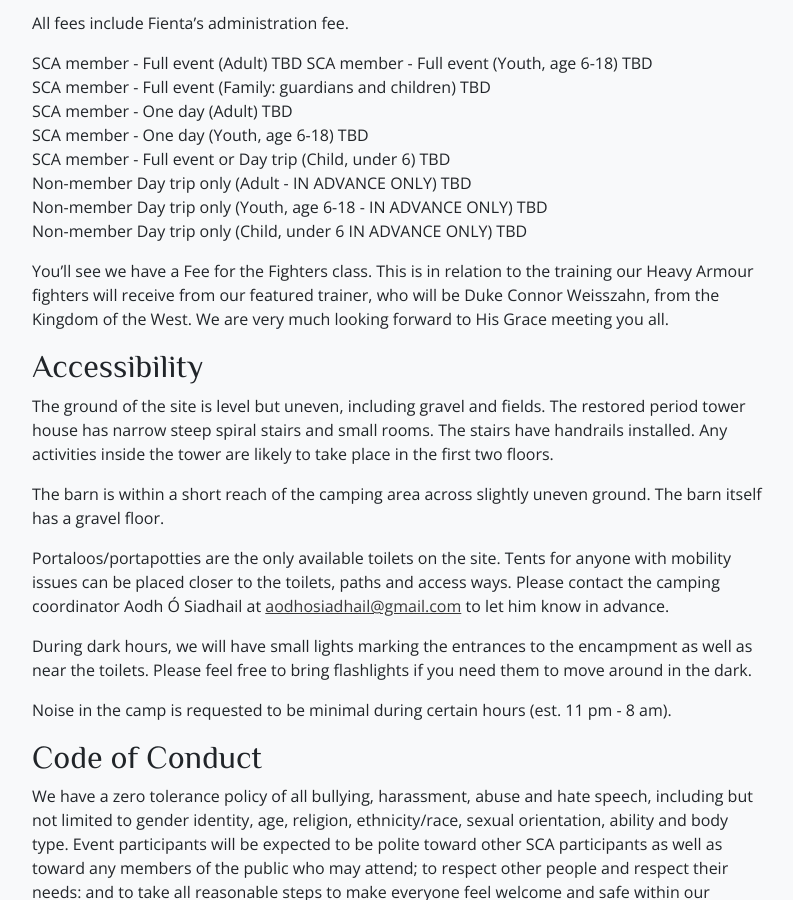
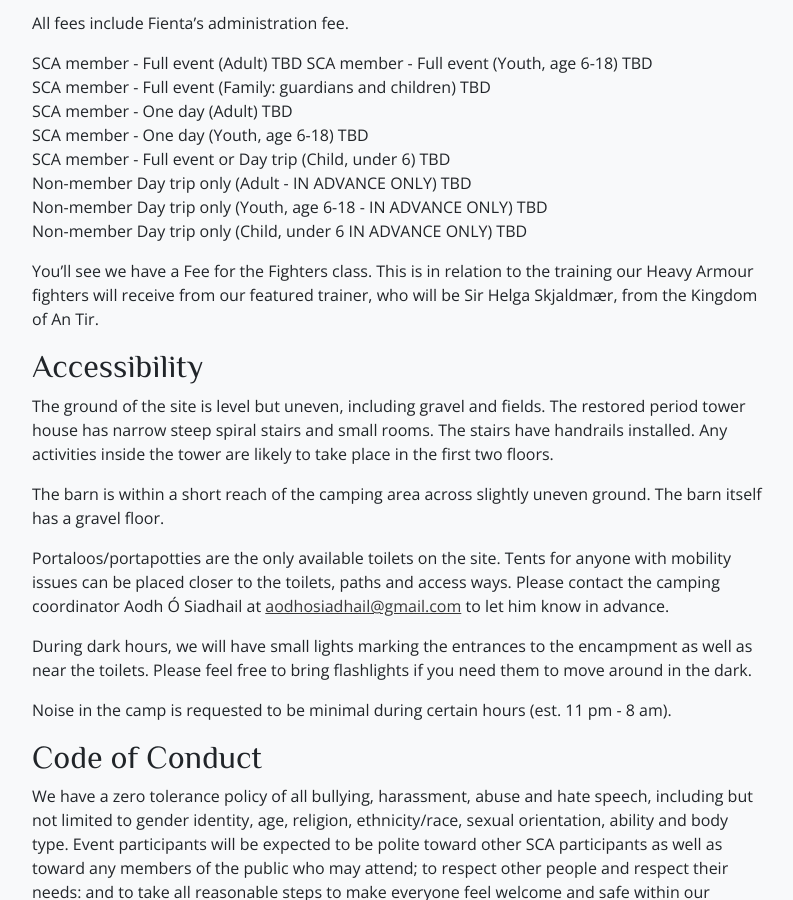
Before and after one commit to drachenwald/dun-in-mara, a Jekyll site: the page built from events/2026/strawberry-raid-v/index.md, in a window 1280 px wide and 900 px high, scrolled down 921 px. Shown: the whole window, without its empty margins (50-843 px from the left). Built offline with Jekyll 4.4.1, drawn with Linux system fonts in a browser that asks for light colours; comment, search, counter and statistics services are not loaded.

Commit message:
Updated SR index

```diff
--- a/events/2026/strawberry-raid-v/index.md
+++ b/events/2026/strawberry-raid-v/index.md
@@ -46,7 +46,7 @@
 Non-member Day trip only (Youth, age 6-18 - IN ADVANCE ONLY)  TBD
 Non-member Day trip only (Child, under 6 IN ADVANCE ONLY)    TBD
 
-You’ll see we have a Fee for the Fighters class. This is in relation to the training our Heavy Armour fighters will receive from our featured trainer, who will be Duke Connor Weisszahn, from the Kingdom of the West. We are very much looking forward to His Grace meeting you all.
+You’ll see we have a Fee for the Fighters class. This is in relation to the training our Heavy Armour fighters will receive from our featured trainer, who will be Sir Helga Skjaldmær, from the Kingdom of An Tir.
 
 <!-- <div class="text-center m-4">
   <a class="btn btn-warning shadow m-2 w-50" href="https://fienta.com/duninmara-strawberryraid-119918"><i class="fas fa-ticket-alt me-1 m"></i> Book here</a><br />
```
